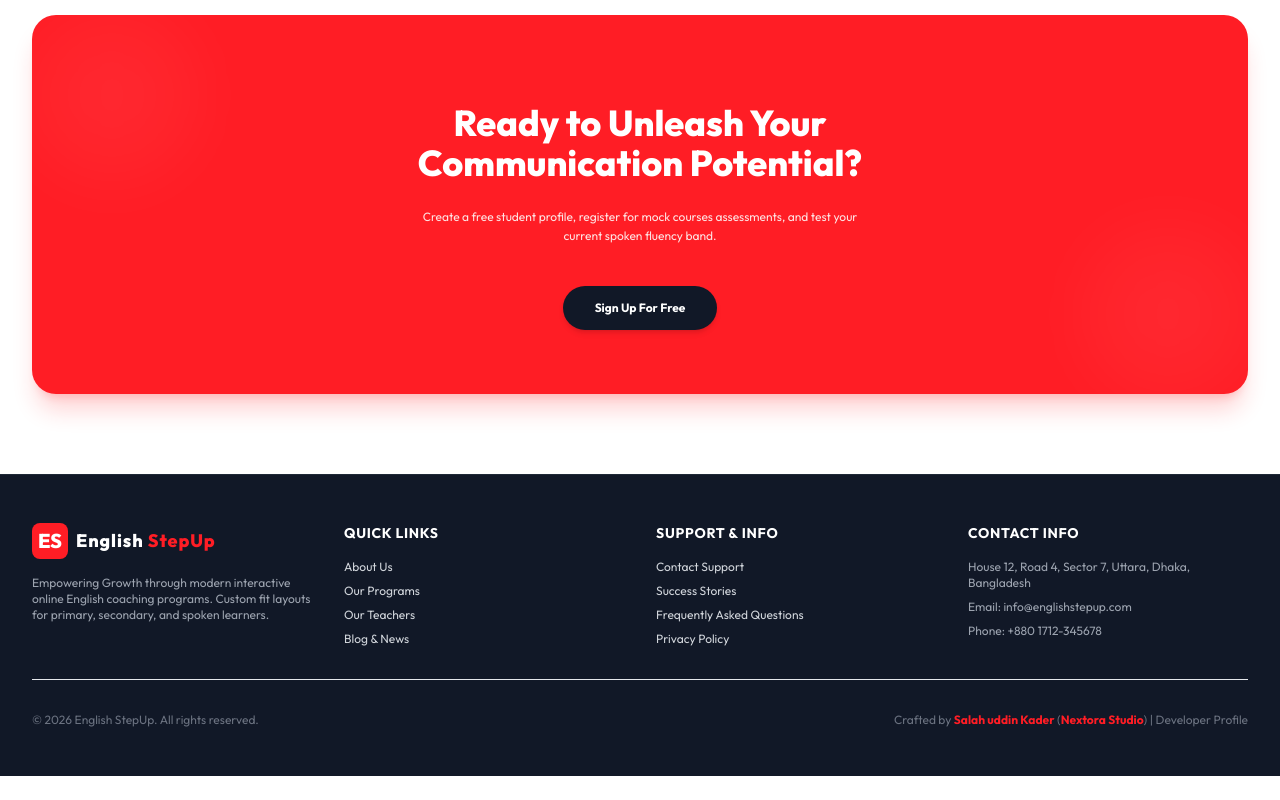
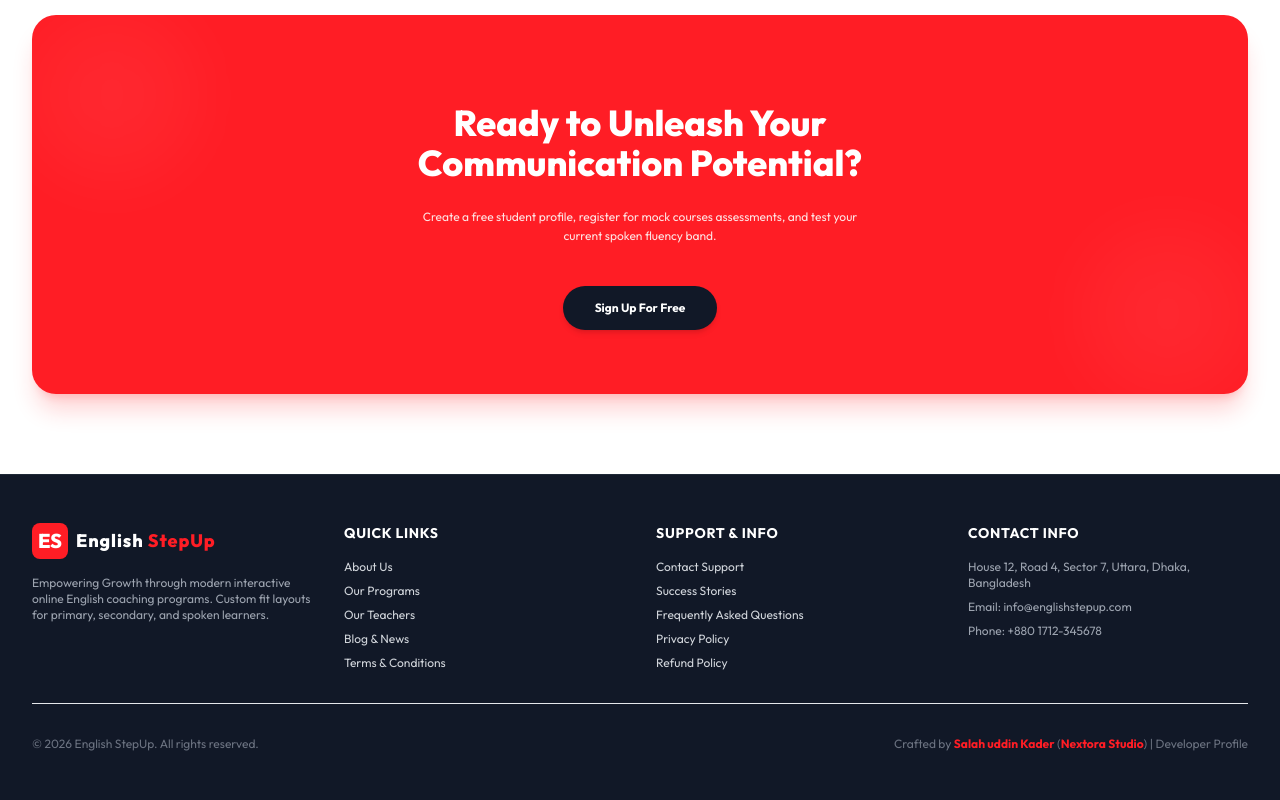
Before and after one commit to salahuddingfx/StepUp-Client, a React (Vite) app: page / in a window 1280 px wide. Shown: the part 3594-4394 px from the top of the page. Before the commit the page ends 4370 px from the top, so only its background shows below. Built offline with nearby package versions, Linux system fonts and the light colour scheme.

Commit message:
feat: implement Footer component with site navigation and contact details

```diff
--- a/src/components/Footer.jsx
+++ b/src/components/Footer.jsx
@@ -25,6 +25,7 @@ const Footer = () => {
               <li><Link to="/programs" className="hover:text-white">Our Programs</Link></li>
               <li><Link to="/teachers" className="hover:text-white">Our Teachers</Link></li>
               <li><Link to="/blog" className="hover:text-white">Blog & News</Link></li>
+              <li><Link to="/terms" className="hover:text-white">Terms & Conditions</Link></li>
             </ul>
           </div>
 
@@ -35,6 +36,7 @@ const Footer = () => {
               <li><Link to="/success-stories" className="hover:text-white">Success Stories</Link></li>
               <li><Link to="/faq" className="hover:text-white">Frequently Asked Questions</Link></li>
               <li><Link to="/privacy" className="hover:text-white">Privacy Policy</Link></li>
+              <li><Link to="/refund" className="hover:text-white">Refund Policy</Link></li>
             </ul>
           </div>
 
```
